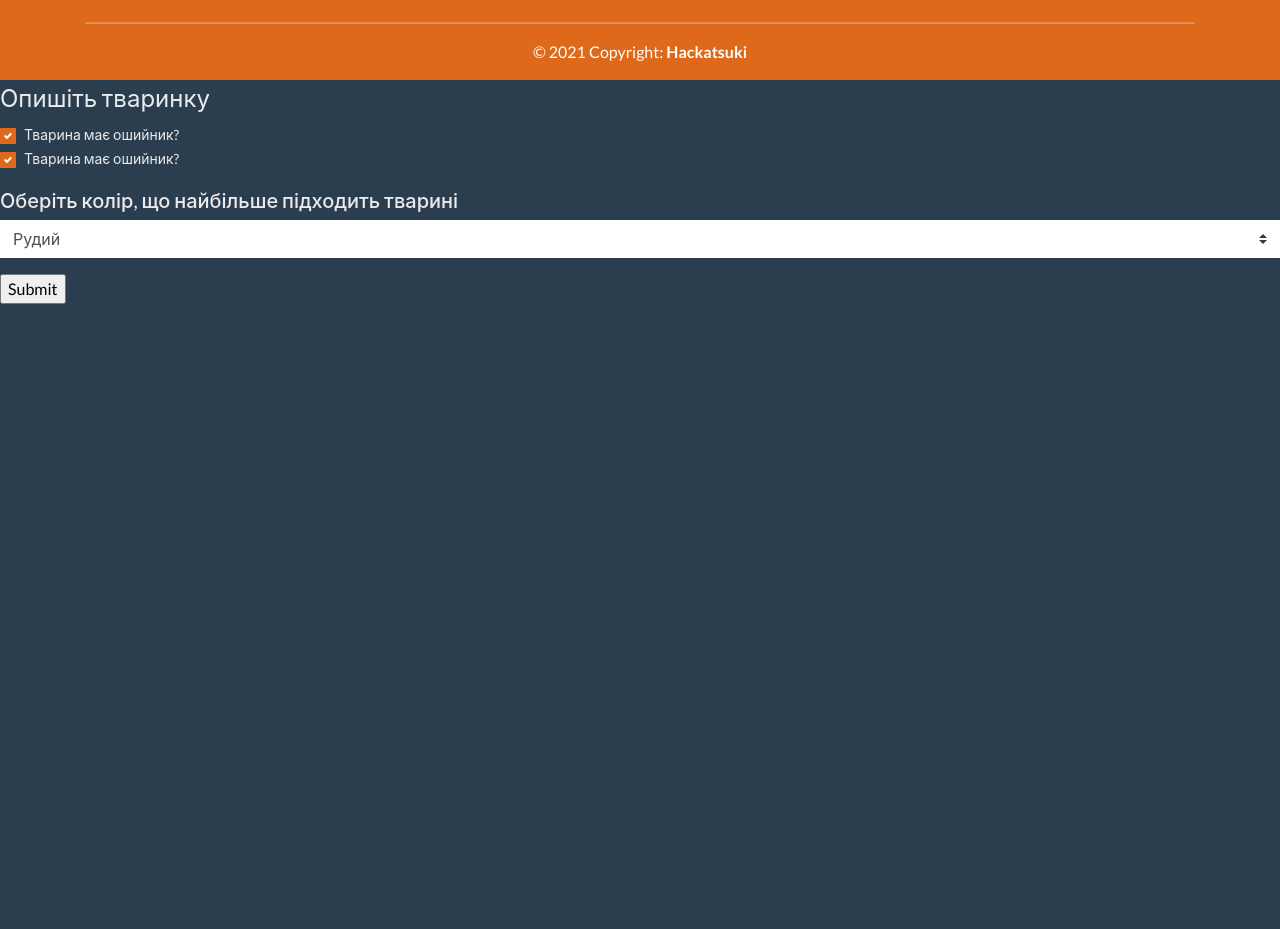
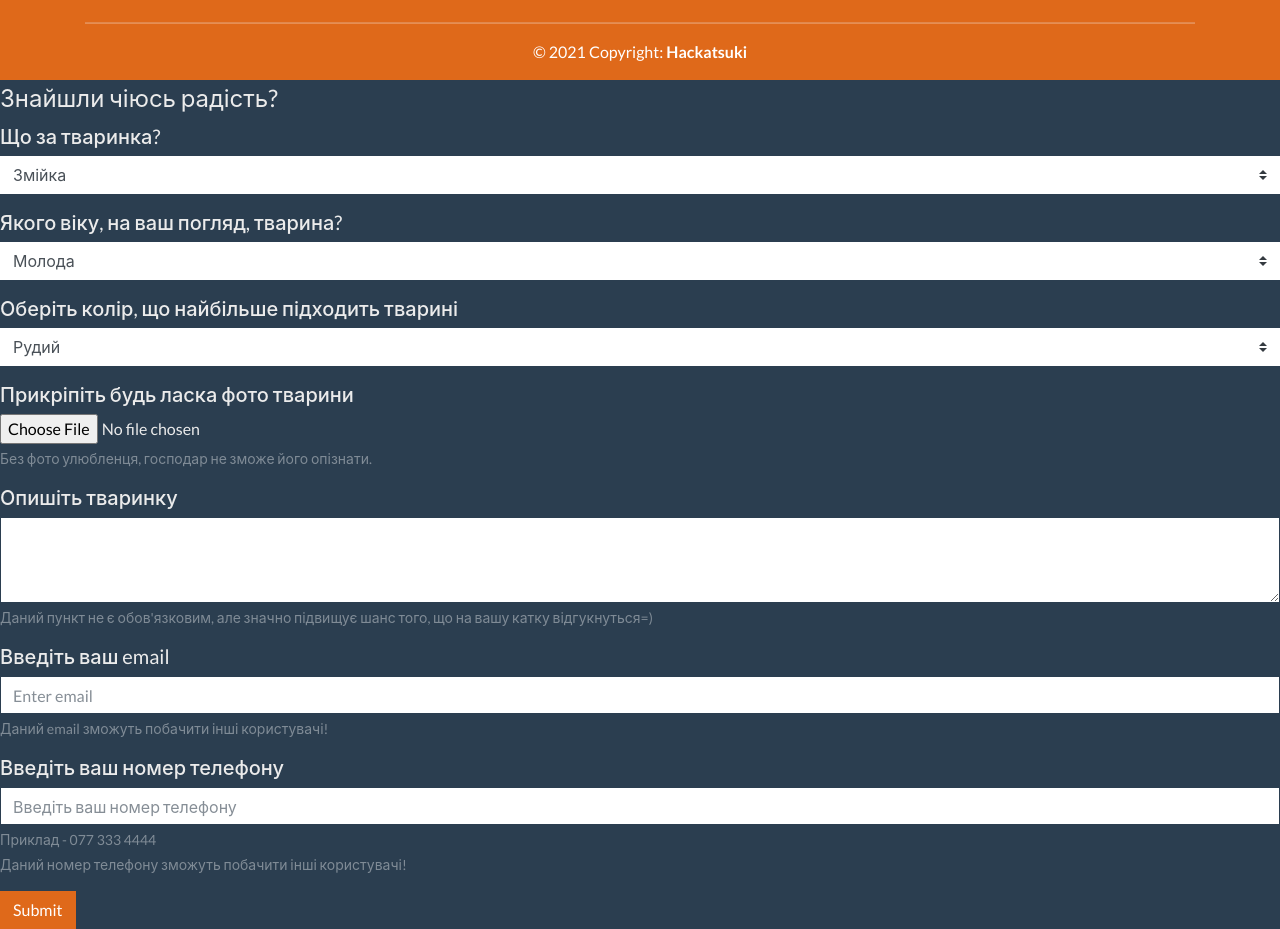
Before and after one commit to mezidia/pet_detector, a website with bundled scripts: page index.html in a window 1280 px wide. Shown: the part 480-1409 px from the top of the page. Before the commit the page ends 800 px from the top, so only its background shows below. Built offline with nearby package versions, Linux system fonts and the light colour scheme; files whose address does not match are found by name.

Commit message:
add find form

```diff
--- a/index.html
+++ b/index.html
@@ -80,16 +80,28 @@
     </footer>
     <form action="/" method="POST">
       <fieldset>
-        <legend>Опишіть тваринку</legend>
+        <legend>Знайшли чіюсь радість?</legend>
+        <h5>Що за тваринка?</h5>
         <div class="form-group">
-          <div class="custom-control custom-checkbox">
-            <input type="checkbox" class="custom-control-input" id="customCheck1" checked="">
-            <label class="custom-control-label" for="customCheck1">Тварина має ошийник?</label>
-          </div>
-          <div class="custom-control custom-checkbox">
-            <input type="checkbox" class="custom-control-input" id="customCheck1" checked="">
-            <label class="custom-control-label" for="customCheck1">Тварина має ошийник?</label>
-          </div>
+          <select class="custom-select">
+            <option value="Змійка">Змійка</option>
+            <option value="Пташка">Пташка</option>
+            <option value="Рибка">Рибка</option>
+            <option value="Земноводне">Земноводне</option>
+            <option value="Гризун">Гризун</option>
+            <option value="Котик">Котик</option>
+            <option value="Собачка">Собачка</option>
+            <option value="Павучок">Павучок</option>
+            <option value="Інше">Інше</option>
+          </select>
+        </div>
+        <h5>Якого віку, на ваш погляд, тварина?</h5>
+        <div class="form-group">
+          <select class="custom-select">
+            <option value="Молода">Молода</option>
+            <option value="Зрілого віку">Зрілого віку</option>
+            <option value="Старенька">Старенька</option>
+          </select>
         </div>
         <h5>Оберіть колір, що найбільше підходить тварині</h5>
         <div class="form-group">
@@ -106,11 +118,34 @@
             <option value="Сірий">Сірий</option>
           </select>
         </div>
+        <div class="form-group">
+          <h5>Прикріпіть будь ласка фото тварини</h5>
+          <input type="file" class="form-control-file" id="exampleInputFile" aria-describedby="fileHelp" required>
+          <small id="fileHelp" class="form-text text-muted">Без фото улюбленця, господар не зможе його опізнати.</small>
+        </div>
+        <div class="form-group">
+          <h5>Опишіть тваринку</h5>
+          <textarea class="form-control" id="exampleTextarea" rows="3"></textarea>
+          <small id="descHelp" class="form-text text-muted">Даний пункт не є обов'язковим, але значно підвищує шанс того, що на вашу катку відгукнуться=)</small>
+        </div>
+        <div class="form-group">
+          <h5>Введіть ваш email</h5>
+          <input type="email" class="form-control" id="exampleInputEmail1" aria-describedby="emailHelp" placeholder="Enter email" required>
+          <small id="emailHelp" class="form-text text-muted">Даний email зможуть побачити інші користувачі!</small>
+        </div>
+        <div class="form-group">
+          <h5>Введіть ваш номер телефону</h5>
+          <input class="form-control" placeholder="Введіть ваш номер телефону" id="inputPhone" type="tel" name="phone"
+          pattern="[0-9]{3} [0-9]{3} [0-9]{4}"
+          required>
+          <small  class="form-text text-muted">Приклад - 077 333 4444</small>
+          <small  class="form-text text-muted">Даний номер телефону зможуть побачити інші користувачі!</small>
+        </div>
       </fieldset>
       <div id="g-recaptcha-box">
         <div class="g-recaptcha" data-sitekey="6LfER2AaAAAAAAZC3D1nW1ViH6m3JBgY0Y8Z228e"></div>
       </div>
-      <input type="submit" id="recaptcha-submit" value="Submit">
+      <button type="submit" id="recaptcha-submit" class="btn btn-primary">Submit</button>
     </form>
   </body>
 </html>
```
